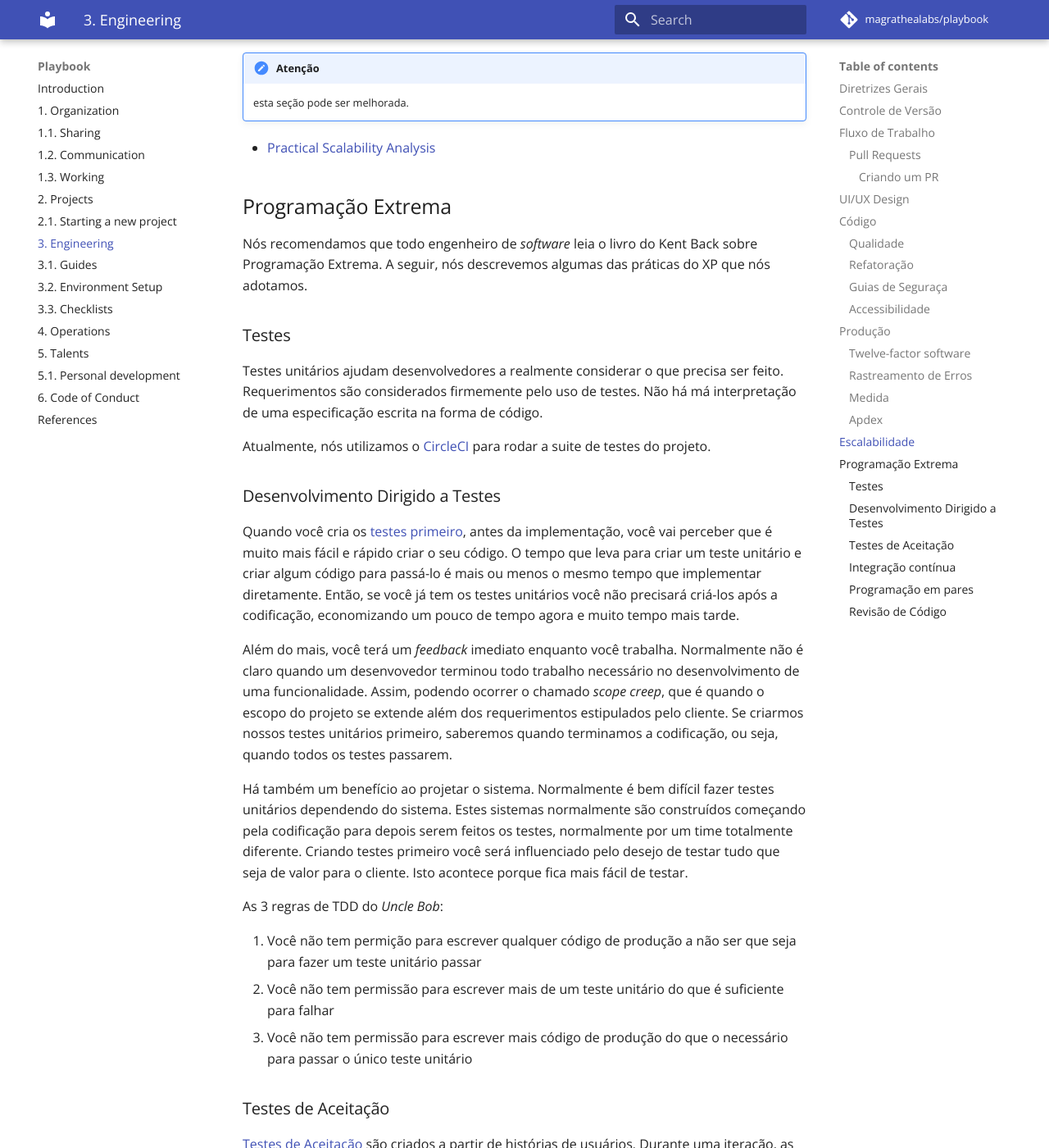
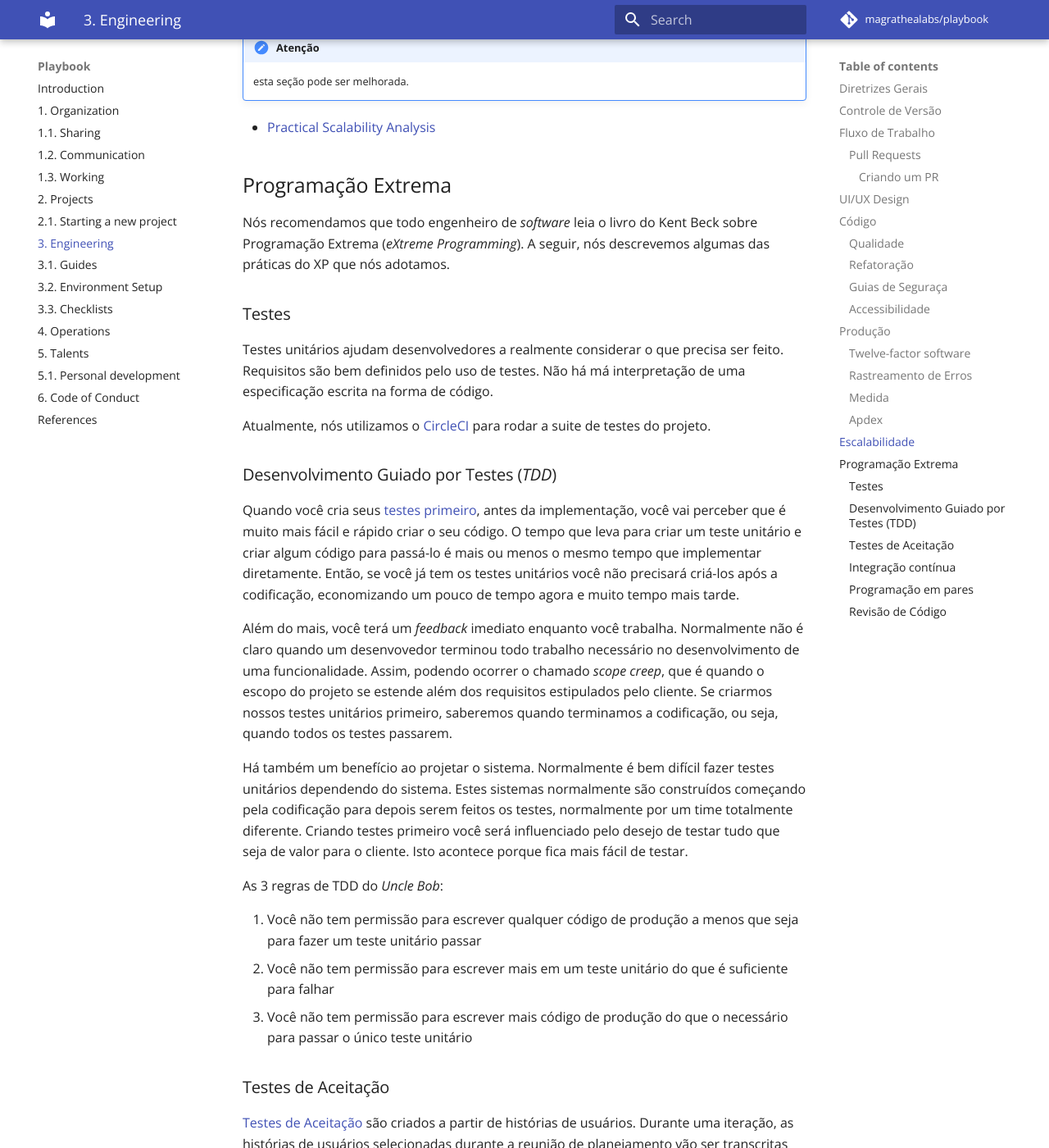
Before and after one commit to magrathealabs/playbook, an MkDocs documentation site: the page built from docs/3-engineering.md, in a window 1280 px wide and 1400 px high, scrolled down 5008 px. Shown: the whole window at 82% size. Built offline with MkDocs 1.6.1 and Material for MkDocs 9.7.7, drawn with Linux system fonts in a browser that asks for light colours; comment, search, counter and statistics services are not loaded; some of the changed text lies outside the part shown.

Commit message:
Apply suggestions from code review
Co-Authored-By: alfakini <fachini@magrathealabs.com>

```diff
--- a/docs/3-engineering.md
+++ b/docs/3-engineering.md
@@ -156,26 +156,26 @@ Nós acompanhamos os erros em produção usando ferramentas de rastreamento em t
 
 ## Programação Extrema
 
-Nós recomendamos que todo engenheiro de *software* leia o livro do Kent Back sobre Programação Extrema. A seguir, nós descrevemos algumas das práticas do XP que nós adotamos.
+Nós recomendamos que todo engenheiro de *software* leia o livro do Kent Beck sobre Programação Extrema (*eXtreme Programming*). A seguir, nós descrevemos algumas das práticas do XP que nós adotamos.
 
 ### Testes
 
-Testes unitários ajudam desenvolvedores a realmente considerar o que precisa ser feito. Requerimentos são considerados firmemente pelo uso de testes. Não há má interpretação de uma especificação escrita na forma de código.
+Testes unitários ajudam desenvolvedores a realmente considerar o que precisa ser feito. Requisitos são bem definidos pelo uso de testes. Não há má interpretação de uma especificação escrita na forma de código.
 
 Atualmente, nós utilizamos o [CircleCI](http://circleci.com/) para rodar a suite de testes do projeto.
 
-### Desenvolvimento Dirigido a Testes
+### Desenvolvimento Guiado por Testes (*TDD*)
 
-Quando você cria os [testes primeiro](http://www.extremeprogramming.org/rules/testfirst.html), antes da implementação, você vai perceber que é muito mais fácil e rápido criar o seu código. O tempo que leva para criar um teste unitário e criar algum código para passá-lo é mais ou menos o mesmo tempo que implementar diretamente. Então, se você já tem os testes unitários você não precisará criá-los após a codificação, economizando um pouco de tempo agora e muito tempo mais tarde.
+Quando você cria seus [testes primeiro](http://www.extremeprogramming.org/rules/testfirst.html), antes da implementação, você vai perceber que é muito mais fácil e rápido criar o seu código. O tempo que leva para criar um teste unitário e criar algum código para passá-lo é mais ou menos o mesmo tempo que implementar diretamente. Então, se você já tem os testes unitários você não precisará criá-los após a codificação, economizando um pouco de tempo agora e muito tempo mais tarde.
 
-Além do mais, você terá um *feedback* imediato enquanto você trabalha. Normalmente não é claro quando um desenvovedor terminou todo trabalho necessário no desenvolvimento de uma funcionalidade. Assim, podendo ocorrer o chamado *scope creep*, que é quando o escopo do projeto se extende além dos requerimentos estipulados pelo cliente. Se criarmos nossos testes unitários primeiro, saberemos quando terminamos a codificação, ou seja, quando todos os testes passarem.
+Além do mais, você terá um *feedback* imediato enquanto você trabalha. Normalmente não é claro quando um desenvovedor terminou todo trabalho necessário no desenvolvimento de uma funcionalidade. Assim, podendo ocorrer o chamado *scope creep*, que é quando o escopo do projeto se estende além dos requisitos estipulados pelo cliente. Se criarmos nossos testes unitários primeiro, saberemos quando terminamos a codificação, ou seja, quando todos os testes passarem.
 
 Há também um benefício ao projetar o sistema. Normalmente é bem difícil fazer testes unitários dependendo do sistema. Estes sistemas normalmente são construídos começando pela codificação para depois serem feitos os testes, normalmente por um time totalmente diferente. Criando testes primeiro você será influenciado pelo desejo de testar tudo que seja de valor para o cliente. Isto acontece porque fica mais fácil de testar.
 
 As 3 regras de TDD do *Uncle Bob*:
 
-1. Você não tem permição para escrever qualquer código de produção a não ser que seja para fazer um teste unitário passar
-2. Você não tem permissão para escrever mais de um teste unitário do que é suficiente para falhar
+1. Você não tem permissão para escrever qualquer código de produção a menos que seja para fazer um teste unitário passar
+2. Você não tem permissão para escrever mais em um teste unitário do que é suficiente para falhar
 3. Você não tem permissão para escrever mais código de produção do que o necessário para passar o único teste unitário
 
 ### Testes de Aceitação
```
Also changed, not shown: other parts of docs/3-engineering.md (+8 -8 lines).
